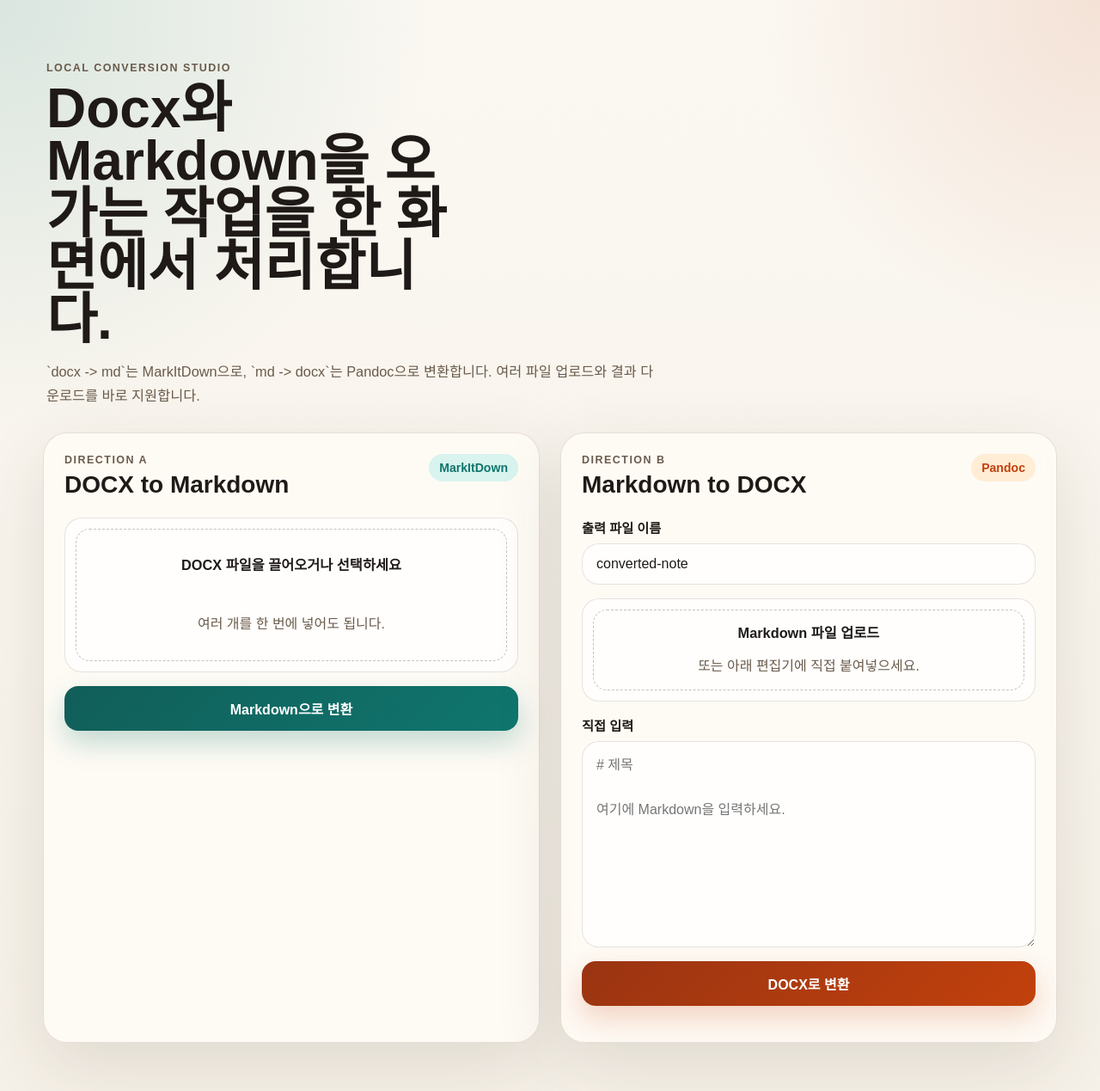
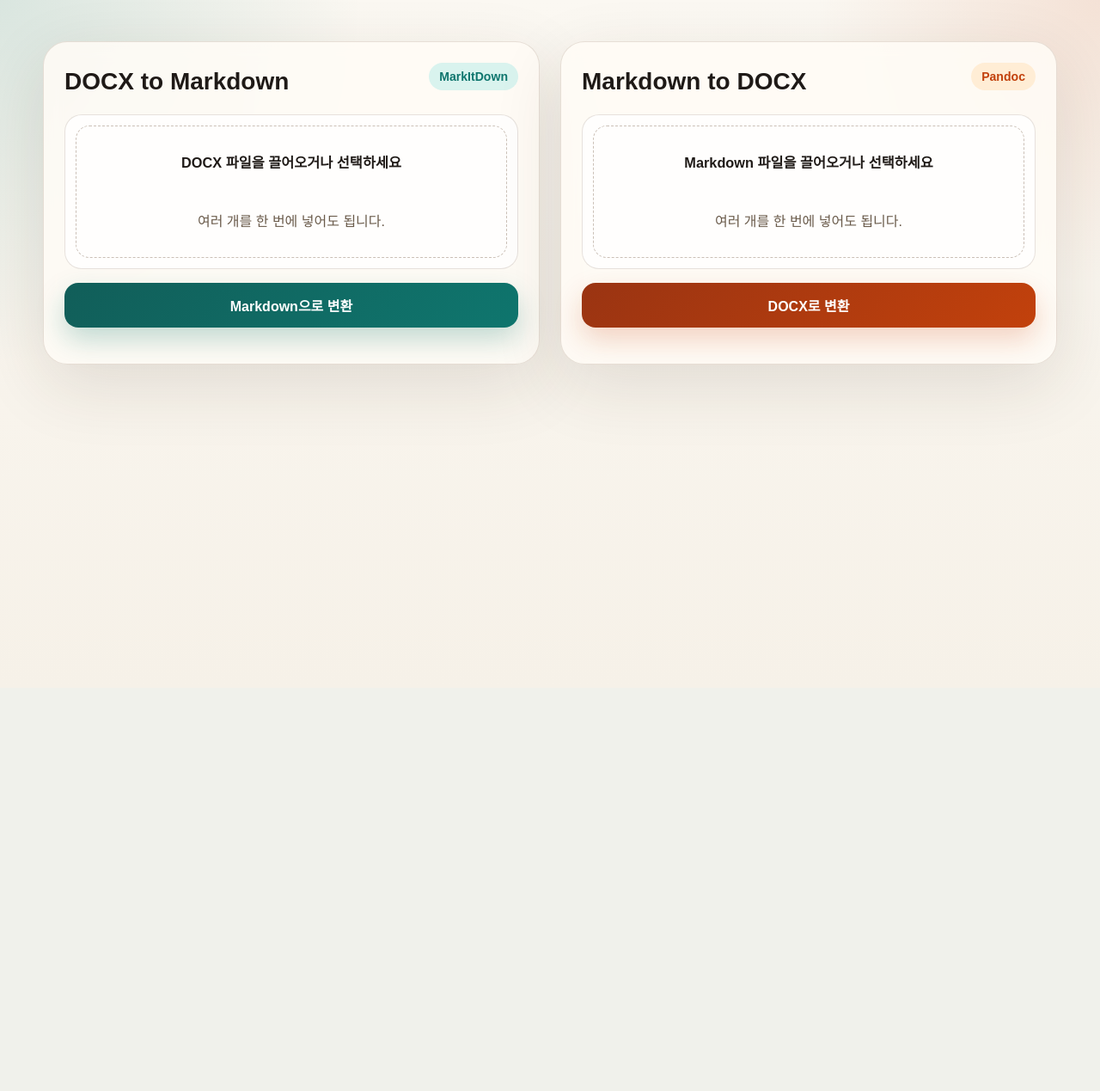
Before and after one commit to kkmin1/webnote.md, a Flask app: page / in a window 1280 px wide. Shown: the whole page at 86% size. After the commit the page ends 446 px from the top, so only its background shows below. Run offline with Flask 3, Linux system fonts and the light colour scheme.

Commit message:
Refine converter web app file UX

```diff
--- a/converter/static/app.js
+++ b/converter/static/app.js
@@ -1,5 +1,9 @@
 const docxForm = document.getElementById("docx-form");
 const mdForm = document.getElementById("md-form");
+const docxFiles = document.getElementById("docx-files");
+const mdFiles = document.getElementById("md-files");
+const docxSelected = document.getElementById("docx-selected");
+const mdSelected = document.getElementById("md-selected");
 const docxStatus = document.getElementById("docx-status");
 const mdStatus = document.getElementById("md-status");
 const docxResults = document.getElementById("docx-results");
@@ -21,9 +25,10 @@ function appendResult(node, item, showPreview) {
   fragment.querySelector(".result-label").textContent = item.input_name;
   fragment.querySelector(".result-title").textContent = item.output_name;
 
-  const link = fragment.querySelector(".download-link");
-  link.href = item.download_url;
-  link.textContent = "파일 받기";
+  const button = fragment.querySelector(".download-link");
+  button.dataset.url = item.download_url;
+  button.dataset.filename = item.output_name;
+  button.textContent = "파일 저장";
 
   if (showPreview && item.preview) {
     const preview = fragment.querySelector(".preview");
@@ -32,6 +37,46 @@ function appendResult(node, item, showPreview) {
   }
 
   node.appendChild(fragment);
+}
+
+function updateSelectedFiles(input, container, label) {
+  const files = Array.from(input.files || []);
+  if (!files.length) {
+    container.hidden = true;
+    container.innerHTML = "";
+    return;
+  }
+
+  container.hidden = false;
+  const names = files.map((file) => file.name).join("<br>");
+  container.innerHTML = `<strong>${label}</strong>${names}`;
+}
+
+async function saveWithPicker(url, filename) {
+  const response = await fetch(url);
+  if (!response.ok) {
+    throw new Error("파일을 가져오지 못했습니다.");
+  }
+
+  const blob = await response.blob();
+  if (window.showSaveFilePicker) {
+    const handle = await window.showSaveFilePicker({
+      suggestedName: filename,
+    });
+    const writable = await handle.createWritable();
+    await writable.write(blob);
+    await writable.close();
+    return;
+  }
+
+  const tempUrl = URL.createObjectURL(blob);
+  const anchor = document.createElement("a");
+  anchor.href = tempUrl;
+  anchor.download = filename;
+  document.body.appendChild(anchor);
+  anchor.click();
+  anchor.remove();
+  URL.revokeObjectURL(tempUrl);
 }
 
 async function submitForm(form, url, statusNode, resultsNode, showPreview) {
@@ -66,6 +111,28 @@ async function submitForm(form, url, statusNode, resultsNode, showPreview) {
   }
 }
 
+docxFiles.addEventListener("change", () => {
+  updateSelectedFiles(docxFiles, docxSelected, "선택된 DOCX 파일");
+});
+
+mdFiles.addEventListener("change", () => {
+  updateSelectedFiles(mdFiles, mdSelected, "선택된 Markdown 파일");
+});
+
+document.addEventListener("click", async (event) => {
+  const button = event.target.closest(".download-link");
+  if (!button) {
+    return;
+  }
+
+  try {
+    await saveWithPicker(button.dataset.url, button.dataset.filename);
+  } catch (error) {
+    const message = error && error.message ? error.message : "파일 저장에 실패했습니다.";
+    alert(message);
+  }
+});
+
 docxForm.addEventListener("submit", async (event) => {
   event.preventDefault();
   await submitForm(docxForm, "/api/docx-to-md", docxStatus, docxResults, true);
--- a/converter/static/styles.css
+++ b/converter/static/styles.css
@@ -32,33 +32,13 @@ body {
   padding: 48px 0 56px;
 }
 
-.hero {
-  padding: 24px 4px 28px;
-}
-
 .eyebrow,
-.panel-kicker,
 .result-label {
   margin: 0;
   letter-spacing: 0.12em;
   text-transform: uppercase;
   font-size: 0.78rem;
   font-weight: 700;
-  color: var(--muted);
-}
-
-.hero h1 {
-  margin: 10px 0 16px;
-  max-width: 14ch;
-  line-height: 0.96;
-  font-size: clamp(2.4rem, 5vw, 5rem);
-}
-
-.hero-copy {
-  margin: 0;
-  max-width: 720px;
-  font-size: 1.02rem;
-  line-height: 1.7;
   color: var(--muted);
 }
 
@@ -128,10 +108,6 @@ body {
   cursor: pointer;
 }
 
-.dropzone.compact {
-  min-height: 120px;
-}
-
 .dropzone::before {
   content: "";
   position: absolute;
@@ -160,6 +136,21 @@ body {
   margin-top: 10px;
   color: var(--muted);
   line-height: 1.6;
+}
+
+.selected-files {
+  padding: 14px 16px;
+  border-radius: 16px;
+  border: 1px solid var(--line);
+  background: rgba(255, 255, 255, 0.7);
+  color: var(--muted);
+  line-height: 1.6;
+}
+
+.selected-files strong {
+  display: block;
+  margin-bottom: 6px;
+  color: var(--ink);
 }
 
 .field {
@@ -256,9 +247,14 @@ body {
 }
 
 .download-link {
+  border: none;
+  background: transparent;
   color: var(--sage);
   font-weight: 700;
   text-decoration: none;
+  cursor: pointer;
+  padding: 0;
+  font: inherit;
 }
 
 .preview {
@@ -279,8 +275,4 @@ body {
   .workspace {
     grid-template-columns: 1fr;
   }
-
-  .hero h1 {
-    max-width: none;
-  }
 }
--- a/converter/templates/index.html
+++ b/converter/templates/index.html
@@ -8,20 +8,10 @@
 </head>
 <body>
   <div class="page-shell">
-    <header class="hero">
-      <p class="eyebrow">Local Conversion Studio</p>
-      <h1>Docx와 Markdown을 오가는 작업을 한 화면에서 처리합니다.</h1>
-      <p class="hero-copy">
-        `docx -> md`는 MarkItDown으로, `md -> docx`는 Pandoc으로 변환합니다.
-        여러 파일 업로드와 결과 다운로드를 바로 지원합니다.
-      </p>
-    </header>
-
     <main class="workspace">
       <section class="panel">
         <div class="panel-header">
           <div>
-            <p class="panel-kicker">Direction A</p>
             <h2>DOCX to Markdown</h2>
           </div>
           <span class="panel-badge">MarkItDown</span>
@@ -33,6 +23,7 @@
             <span class="drop-title">DOCX 파일을 끌어오거나 선택하세요</span>
             <span class="drop-subtitle">여러 개를 한 번에 넣어도 됩니다.</span>
           </label>
+          <div id="docx-selected" class="selected-files" hidden></div>
           <button type="submit" class="action primary">Markdown으로 변환</button>
         </form>
 
@@ -43,29 +34,18 @@
       <section class="panel">
         <div class="panel-header">
           <div>
-            <p class="panel-kicker">Direction B</p>
             <h2>Markdown to DOCX</h2>
           </div>
           <span class="panel-badge warm">Pandoc</span>
         </div>
 
         <form id="md-form" class="stack">
-          <label class="field">
-            <span>출력 파일 이름</span>
-            <input id="md-filename" name="filename" type="text" value="converted-note">
+          <label class="dropzone">
+            <input id="md-files" type="file" name="files" accept=".md,.markdown" multiple>
+            <span class="drop-title">Markdown 파일을 끌어오거나 선택하세요</span>
+            <span class="drop-subtitle">여러 개를 한 번에 넣어도 됩니다.</span>
           </label>
-
-          <label class="dropzone compact">
-            <input id="md-files" type="file" name="files" accept=".md,.markdown" multiple>
-            <span class="drop-title">Markdown 파일 업로드</span>
-            <span class="drop-subtitle">또는 아래 편집기에 직접 붙여넣으세요.</span>
-          </label>
-
-          <label class="field">
-            <span>직접 입력</span>
-            <textarea id="markdown-text" name="markdown_text" placeholder="# 제목&#10;&#10;여기에 Markdown을 입력하세요."></textarea>
-          </label>
-
+          <div id="md-selected" class="selected-files" hidden></div>
           <button type="submit" class="action accent">DOCX로 변환</button>
         </form>
 
@@ -82,7 +62,7 @@
           <p class="result-label"></p>
           <h3 class="result-title"></h3>
         </div>
-        <a class="download-link" target="_blank" rel="noopener">다운로드</a>
+        <button type="button" class="download-link">파일 저장</button>
       </div>
       <pre class="preview" hidden></pre>
     </article>
```
